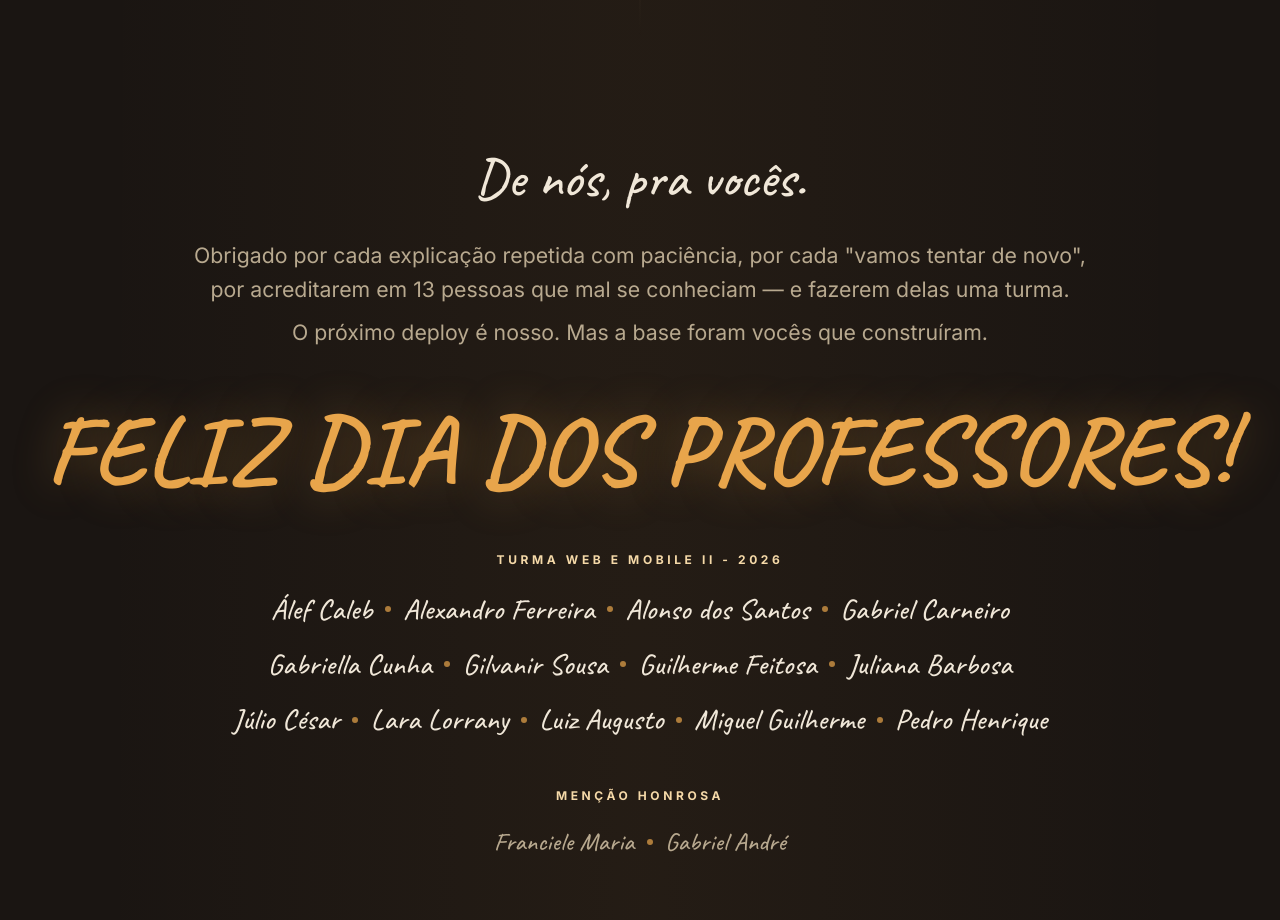
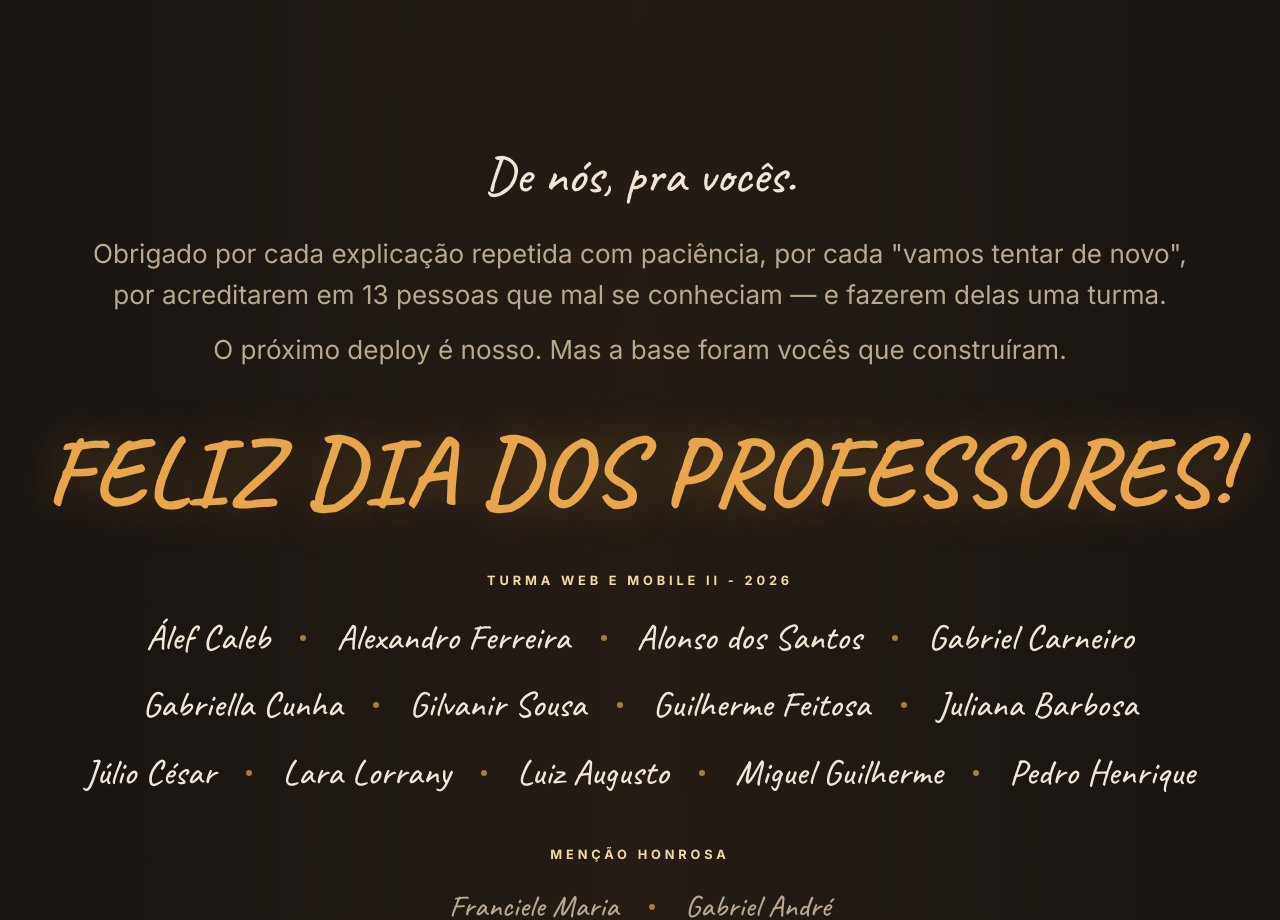
Before and after one commit to GabriellaCMaciel/homenagem-professores-2026, a plain HTML site: page index.html in a window 1280 px wide. Shown: the part 11080-12000 px from the top of the page. Drawn offline with Linux system fonts and the light colour scheme.

Commit message:
style: let the footer text and names use the full width on big screens

```diff
--- a/index.html
+++ b/index.html
@@ -366,37 +366,37 @@ body {
 /* ============ FINAL ============ */
 .final {
   text-align: center;
-  padding: 6rem 1.5rem 8rem;
+  padding: 6rem clamp(1.5rem, 3vw, 5rem) 8rem;   /* nas telas grandes o texto usa quase toda a largura */
   position: relative;
 }
 .final .from-team {
   font-family: 'Caveat', cursive;
-  font-size: clamp(2.2rem, 5vw, 3.4rem);
+  font-size: clamp(2.2rem, 4vw, 5.5rem);
   color: var(--txt);
   margin-bottom: 1rem;
 }
 .final p {
   color: var(--txt-dim);
-  max-width: min(100%, 1180px);
-  margin: 0.6rem auto;
-  font-size: clamp(1.05rem, 0.6vw + 0.85rem, 1.45rem);
+  max-width: 100%;
+  margin: 0.8rem auto;
+  font-size: clamp(1.05rem, 1.35vw + 0.55rem, 2.8rem);
   text-wrap: balance;
 }
 .final .feliz {
   font-family: 'Caveat', cursive;
   font-weight: 700;
-  font-size: clamp(3rem, 7.5vw, 6.8rem);
+  font-size: clamp(3rem, 7.5vw, 12rem);
   line-height: 1.05;
   letter-spacing: 0.02em;
   color: var(--accent);
   text-shadow: 0 0 44px rgba(232, 165, 75, 0.35);
   text-wrap: balance;
-  max-width: min(100%, 1500px);
+  max-width: 100%;
   margin: 3.2rem auto 0;
 }
 .final .names {
-  --m: clamp(0.8rem, 1.2vw, 1.6rem); /* metade do vão entre dois nomes */
-  max-width: min(100%, 1360px);
+  --m: clamp(0.8rem, 2.6vw, 4.5rem); /* metade do vão entre dois nomes */
+  max-width: 100%;
   margin: 3rem auto 0;
   font-size: 0.9rem;
   color: var(--txt-dim);
@@ -409,7 +409,7 @@ body {
   white-space: nowrap;
   margin: 0 var(--m);
   font-family: 'Caveat', cursive;
-  font-size: clamp(1.5rem, 0.9vw + 1.1rem, 2.1rem);
+  font-size: clamp(1.5rem, 1.4vw + 1.1rem, 3.4rem);
   font-weight: 500;
   letter-spacing: 0.01em;
   line-height: 1.9;
@@ -430,8 +430,8 @@ body {
 }
 .final .names span.fim-linha::after { display: none; }
 .final .names.honra { margin-top: 2.4rem; }
-.final .names.honra span { font-size: clamp(1.3rem, 0.7vw + 1rem, 1.7rem); color: var(--txt-dim); }
-.final .names strong { color: var(--accent-soft); display: block; margin-bottom: 0.8rem; letter-spacing: 0.3em; font-size: 0.75rem; text-transform: uppercase; }
+.final .names.honra span { font-size: clamp(1.3rem, 1.1vw + 1rem, 2.8rem); color: var(--txt-dim); }
+.final .names strong { color: var(--accent-soft); display: block; margin-bottom: 0.8rem; letter-spacing: 0.3em; font-size: clamp(0.75rem, 0.5vw + 0.4rem, 1.2rem); text-transform: uppercase; }
 
 /* botão de voltar ao topo */
 .final .topo {
@@ -441,7 +441,7 @@ body {
   margin-top: 4.5rem;
   padding: 0.9rem 1.8rem;
   font: inherit;
-  font-size: clamp(0.95rem, 0.4vw + 0.8rem, 1.2rem);
+  font-size: clamp(0.95rem, 0.5vw + 0.8rem, 1.5rem);
   letter-spacing: 0.14em;
   text-transform: uppercase;
   color: var(--accent-soft);
```
